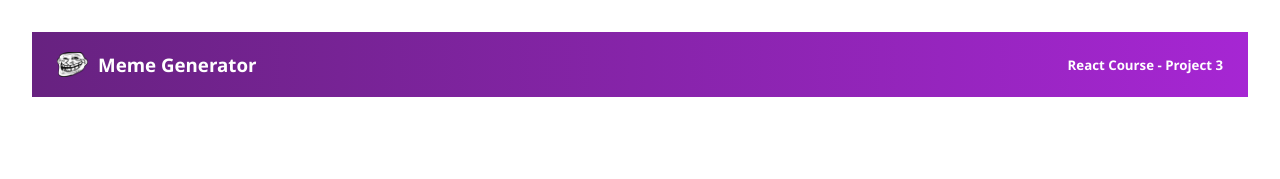
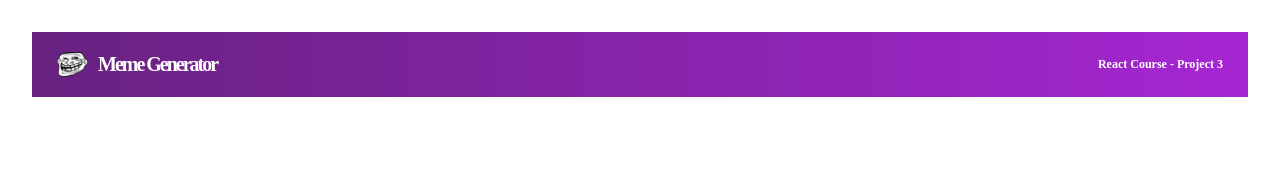
Before and after one commit to IsraelBlck/meme-generator-1, a React (Vite) app: page / in a window 1280 px wide. Shown: the top 179 px of the page. Built offline with nearby package versions, Linux system fonts and the light colour scheme.

Commit message:
update header css

```diff
--- a/public/components/Header.jsx
+++ b/public/components/Header.jsx
@@ -3,9 +3,9 @@ import React from 'react'
 export default function Header() {
   return (
     <header className='header'>
-        <img className="header--logo" src="../images/Troll Face.png" alt="logio" />
+        <img className="header--logo" src="../images/Troll Face.png" alt="logo" />
         <h3 className='header--title'>Meme Generator</h3>
-        <h5 className='header--description'>React Course - Project 3</h5>
+        <h5 className='header--project'>React Course - Project 3</h5>
     </header>
   )
 }
--- a/src/index.css
+++ b/src/index.css
@@ -4,8 +4,7 @@
 
 body {
   margin: 0;
-  font-family: 'Segoe UI', Tahoma, Geneva, Verdana, sans-serif;
-  color: white;
+  font-family: 'inter, sans-serif;
 }
 
 .flex {
@@ -19,15 +18,23 @@ body {
   height: 65px;
   background: linear-gradient(to right, #672280, #A626D3);
   padding: 30px 25px;
+  color: white;
 }
 
 .header--logo {
   width: 31px;
   margin-right: 10px;
 }
-.header--title, .header--description {
+.header--title, .header--project {
   margin: 0;
 }
 .header--title {
   margin-right: auto;
+  font-size: 20px;
+  font-weight: bold;
+  letter-spacing: -2px;
 }
+.header--project {
+  font-size: 12px;
+  font-weight: 1.25rem;
+}
```
